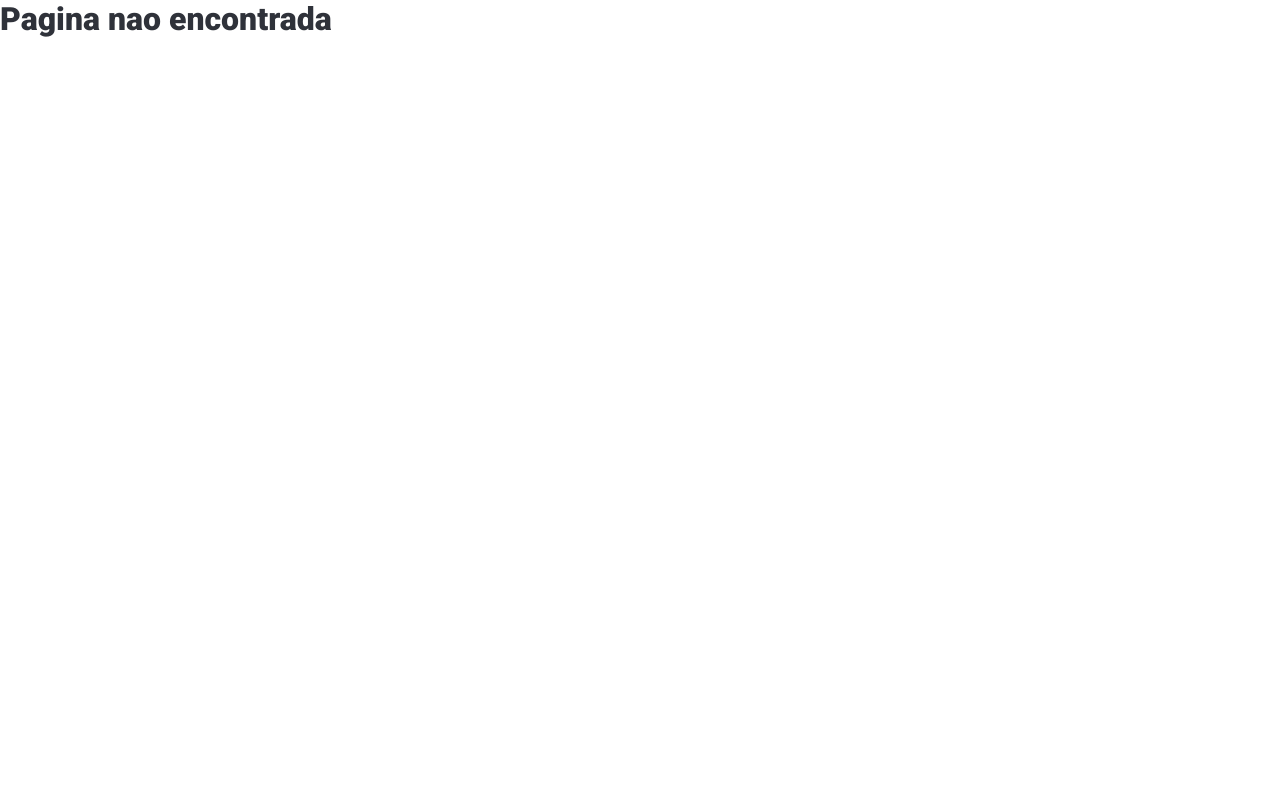
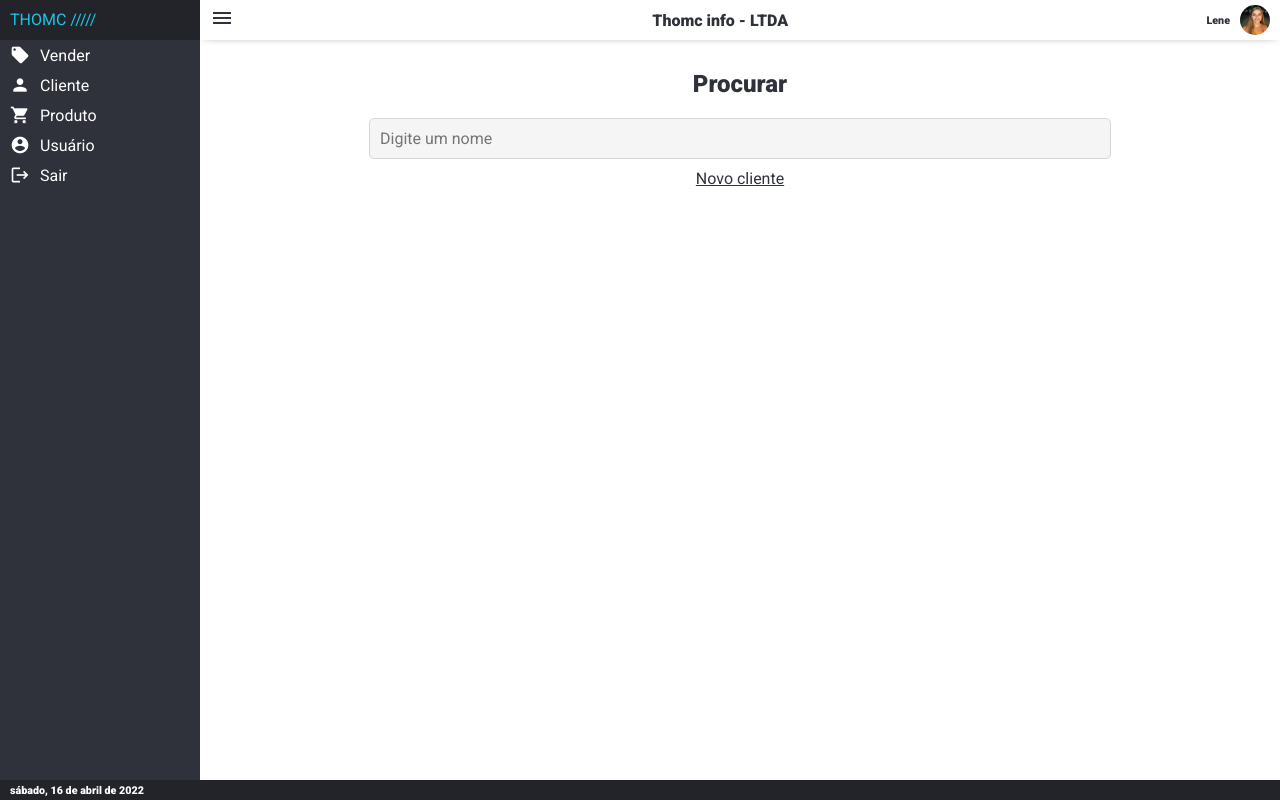
Before and after one commit to thiagobritto/Ex-frontend-VueJS, a Vue app: page /register/client in a window 1280 px wide. Built offline with nearby package versions, Linux system fonts and the light colour scheme.

Commit message:
search client

```diff
--- a/src/assets/styles/style.css
+++ b/src/assets/styles/style.css
@@ -17,22 +17,46 @@
     color: var(--color--2);
 }
 
-body{
+body {
     background: #fff;
 }
 
-.scrollbar-dark::-webkit-scrollbar{
+i {
+    display: flex;
+    align-items: center;
+    justify-content: center;
+}
+
+.scrollbar-dark::-webkit-scrollbar {
     width: 8px;
     height: 8px;
     background: transparent;
 }
 
-.scrollbar-dark::-webkit-scrollbar-thumb{
+.scrollbar-dark::-webkit-scrollbar-thumb {
     width: 100px;
     height: 100px;
     background: rgba(255, 255, 255, .3);
 }
 
-.scrollbar-dark::-webkit-scrollbar-thumb:hover{
+.scrollbar-dark::-webkit-scrollbar-thumb:hover {
     background: rgba(255, 255, 255, .5);
 }
+
+/* light */
+
+.scrollbar-light::-webkit-scrollbar {
+    width: 8px;
+    height: 8px;
+    background: transparent;
+}
+
+.scrollbar-light::-webkit-scrollbar-thumb {
+    width: 100px;
+    height: 100px;
+    background: rgba(0, 0, 0, .3);
+}
+
+.scrollbar-light::-webkit-scrollbar-thumb:hover {
+    background: rgba(0, 0, 0, .5);
+}
--- a/src/components/MenuBar.vue
+++ b/src/components/MenuBar.vue
@@ -1,7 +1,24 @@
 <template>
-  <ul class="scrollbar-dark">
-    <li v-for="x in 30" :key="x">
-      <a href="">home {{x}}</a>
+  <ul>
+    <li @click="to('/register/client')">
+      <i class="material-icons">local_offer</i>
+      Vender
+    </li>
+    <li @click="to('/register/client')">
+      <i class="material-icons">person</i>
+      Cliente
+    </li>
+    <li @click="to('/register/client')">
+      <i class="material-icons">local_grocery_store</i>
+      Produto
+    </li>
+    <li @click="to('/register/client')">
+      <i class="material-icons">account_circle</i>
+      Usuário
+    </li>
+    <li @click="to('/register/client')">
+      <i class="material-icons">logout</i>
+      Sair
     </li>
   </ul>
 </template>
@@ -9,25 +26,35 @@
 <script>
 export default {
   name: "MenuBar",
+  methods: {
+    to(link) {
+      this.$emit("lacation", link);
+    },
+  },
 };
 </script>
 
 <style scoped>
 ul {
   list-style: none;
-  max-height: 100%;
-  overflow-y: auto;
 }
 
-ul li a {
-  display: block;
+ul li {
   color: #fff;
-  text-decoration: none;
+  display: flex;
+  align-items: center;
+  transition: background 0.3s;
   padding: 5px 10px;
-  transition: background .3s;
 }
 
-ul li a:hover {
+ul li i {
+  color: #fff;
+  margin-right: 10px;
+  font-size: 20px;
+}
+
+ul li:hover {
   background: var(--color--4);
+  cursor: pointer;
 }
 </style>
--- a/src/components/layouts/DefaultLayout.vue
+++ b/src/components/layouts/DefaultLayout.vue
@@ -4,11 +4,11 @@
   <section class="dashboard">
     <aside :class="[{ 'close-menu': inpMenuFull }, { 'open-menu': inpMenu }]">
       <header class="header-menu">
-        <router-link to="/" class="logo">THOMC /////</router-link>
+        <h1 @click="locationTo('/')" class="logo">THOMC /////</h1>
       </header>
-      <div class="list-menu">
-        <MenuBar />
-      </div>
+      <nav class="list-menu scrollbar-dark">
+        <MenuBar @lacation="locationTo" />
+      </nav>
     </aside>
     <div
       @click="toggleMenu"
@@ -16,20 +16,28 @@
     ></div>
     <section>
       <header class="header-page">
-        <i @click="toggleMenu" class="material-icons btn-menu">menu</i>
-        <i @click="toggleMenuFull" class="material-icons btn-menu btn-menu-full">menu</i>
-        <h4>Madeireira Santo Antônio</h4>
+        <div>
+          <i @click="toggleMenu" class="material-icons btn-menu"> menu </i>
+          <i
+            @click="toggleMenuFull"
+            class="material-icons btn-menu btn-menu-full">
+            menu
+          </i>
+        </div>
+        <h4>Thomc info - LTDA</h4>
         <div class="user">
           <h6>Lene</h6>
           <figure>
-            <img src="@/assets/images/user.jpg" alt="">
+            <img src="@/assets/images/user.jpg" alt="" />
           </figure>
         </div>
       </header>
-      <slot></slot>
+      <main class="page scrollbar-light">
+        <slot></slot>
+      </main>
     </section>
     <footer>
-      <h6>footer</h6>
+      <h6>{{date}}</h6>
     </footer>
   </section>
 </template>
@@ -49,12 +57,27 @@ export default {
   components: {
     MenuBar,
   },
+  computed: {
+    date() {
+      let now = new Date();
+      return now.toLocaleDateString("pt-BR", {
+        weekday: "long",
+        year: "numeric",
+        month: "long",
+        day: "numeric",
+      });
+    },
+  },
   methods: {
     toggleMenu() {
       this.inpMenu = !this.inpMenu;
     },
     toggleMenuFull() {
       this.inpMenuFull = !this.inpMenuFull;
+    },
+    locationTo(link) {
+      this.toggleMenu();
+      this.$router.push(link);
     },
   },
 };
@@ -81,17 +104,23 @@ export default {
 .header-menu {
   height: 40px;
   background: var(--color--1);
+  user-select: none;
 }
 
 .header-menu .logo {
-  display: block;
-  text-decoration: none;
+  padding: 10px;
   color: var(--color--5);
-  padding: 10px;
+  font-size: 16px;
+  font-weight: 400;
+  cursor: pointer;
+  white-space: nowrap;
+  overflow: hidden;
 }
 
 .list-menu {
   height: calc(100% - 40px);
+  user-select: none;
+  overflow-y: auto;
 }
 
 .dashboard div.overlay {
@@ -113,18 +142,21 @@ export default {
 .dashboard section {
   height: calc(100vh - 20px);
   background: #fff;
-  padding: 10px;
-  overflow-y: auto;
 }
 
 .header-page {
   height: 40px;
   box-shadow: 0 0 10px -5px var(--color--1);
-  margin: -10px;
-  margin-bottom: 10px;
   display: flex;
   align-items: center;
   justify-content: space-between;
+  user-select: none;
+}
+
+.page {
+  height: calc(100% - 40px);
+  padding: 10px;
+  overflow-y: auto;
 }
 
 .btn-menu {
@@ -136,13 +168,13 @@ export default {
   display: none;
 }
 
-.user{
+.user {
   padding: 0 10px;
   display: flex;
   align-items: center;
 }
 
-.user figure{
+.user figure {
   display: flex;
   align-items: center;
   justify-content: center;
@@ -153,7 +185,7 @@ export default {
   margin-left: 10px;
 }
 
-.user figure img{
+.user figure img {
   height: 100%;
 }
 
@@ -163,6 +195,7 @@ export default {
   height: 20px;
   background: var(--color--1);
   padding: 0 10px;
+  user-select: none;
 }
 
 .dashboard footer > * {
@@ -173,10 +206,12 @@ export default {
   .overlay {
     display: none;
   }
+
   .dashboard {
     display: flex;
     flex-wrap: wrap;
   }
+
   .dashboard aside {
     transform: translateX(0);
     position: static;
@@ -195,10 +230,10 @@ export default {
     width: 0px !important;
     overflow: hidden;
   }
-  .btn-menu{
+  .btn-menu {
     display: none;
   }
-  .btn-menu-full{
+  .btn-menu-full {
     display: initial;
   }
 }
--- a/src/pages/Home.vue
+++ b/src/pages/Home.vue
@@ -3,7 +3,7 @@
 <template>
   <section class="home">
     <div class="statistics">
-      <div class="message">
+      <div v-for="x in 20" :key="x" class="message">
         <h3>Aviso!</h3>
         <p>
           Lorem ipsum dolor, sit amet consectetur adipisicing elit. Cumque
--- /dev/null
+++ b/src/pages/RegisterClient.vue
@@ -0,0 +1,87 @@
+<template>
+  <section class="client">
+    <h2>Procurar</h2>
+    <input type="search" v-model="searchProxy" v-focus placeholder="Digite um nome">
+    <p class="text-add">
+      <a href="#">Novo cliente</a>
+    </p>
+    <div class="data-client" v-for="(r, i) in searchData" :key="i">
+      <h3>{{r.id_client}}, {{r.first_name}} {{r.last_name}}</h3>
+      <p>
+        <span>CPF/CNPJ: {{r.cpf_cnpj}}</span> -
+        <span>Telefone: {{r.phone}}</span>
+      </p>
+      <p>
+        <span>Logradouro: {{r.address}}, {{r.number}}</span> -
+        <span>Cidade: {{r.city}} / {{r.uf}}</span> <br>
+        <span>Bairro: {{r.district}}</span> -
+        <span>CEP: {{r.zipcode}}</span>
+      </p>
+    </div>
+  </section>
+</template>
+
+<script>
+import api from '@/services/http'
+export default {
+  name: "RegisterClient",
+  data: ()=>({
+    search: '',
+    searchData: []
+  }),
+  methods:{
+    searchAPI(value){
+      if(value){
+        api.get(`/client/search/${value}/10`).then(res=>{
+          this.searchData = res.data
+        })
+      }
+    }
+  },
+  computed: {
+    searchProxy: {
+      get () {
+        return this.search
+      },
+      set(value){
+        this.search = value
+        this.searchAPI(value)
+      }
+    }
+  }
+};
+</script>
+
+<style scoped>
+.client h2{
+  margin: 20px;
+  text-align: center;
+}
+
+.client input[type=search]{
+  display: block;
+  padding: 10px;
+  width: 70%;
+  margin: 0 auto;
+  font-size: 16px;
+  border-radius: 5px;
+  border: 1px solid #e6e6e6;
+  outline: none;
+  transition: border .3s;
+  background: #f5f5f5;
+}
+
+.client input[type=search]:focus{
+  border: 1px solid #d6d6d6;
+}
+
+.text-add{
+  margin: 10px 0;
+  text-align: center;
+}
+
+.data-client{
+  width: 90%;
+  margin: 20px auto;
+}
+</style>
--- a/src/router/index.js
+++ b/src/router/index.js
@@ -32,6 +32,12 @@ const routes = [
         name: 'SalePDV',
         component: lazyLoad('sale/PDV'),
         meta: { layout: 'empty' }
+    },
+    {
+        path: '/register/client',
+        name: 'RegisterClient',
+        component: lazyLoad('RegisterClient'),
+        meta: { layout: 'default' }
     }
 ]
 
--- a/src/services/http/index.js
+++ b/src/services/http/index.js
@@ -1,7 +1,7 @@
 import axios from "axios";
 
 const api = axios.create({
-  baseURL: window.localStorage.getItem('baseURL')
+  baseURL: 'http://192.168.1.16:3000/api'
 })
 
 // api.interceptors.request.use(config, error)
```
